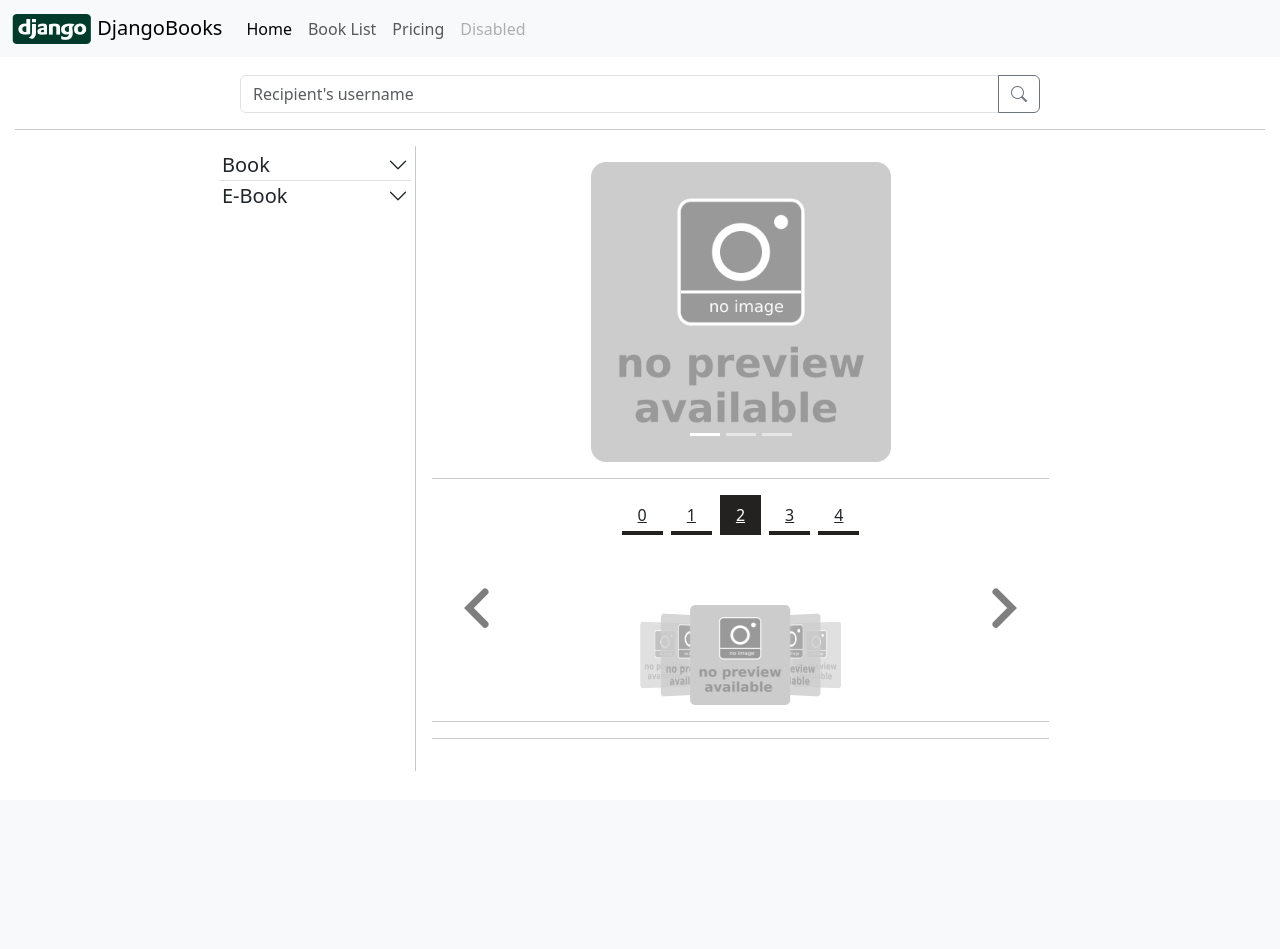
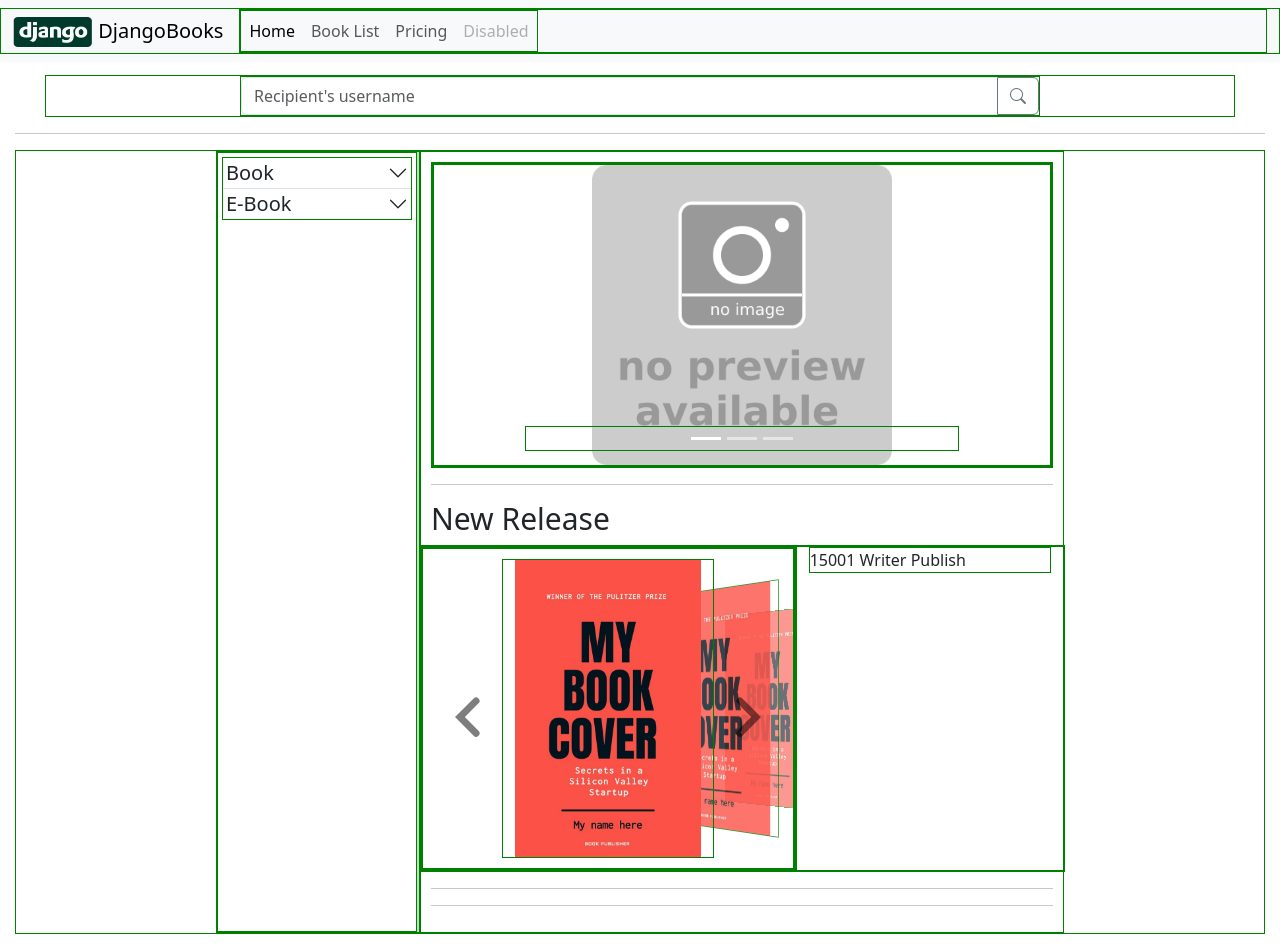
Before and after one commit to LeeSeungHyun9661/DjangoBooks, a Django app: page / in a window 1280 px wide. Before the commit the page ends 771 px from the top, so only its background shows below. Run offline with Django 4.2, Linux system fonts and the light colour scheme; some libraries are stand-ins or nearby versions.

Commit message:
carousel added

```diff
--- a/djangoProject/templates/mainpage.html
+++ b/djangoProject/templates/mainpage.html
@@ -53,7 +53,7 @@
 
 
 
-  <div class="main p-3">
+  <div class="main">
     {% comment %} 도서 할인 광고 {% endcomment %}
     <div id="carouselExampleInterval" class="carousel slide" data-bs-ride="carousel">
       <div class="carousel-indicators">
@@ -83,35 +83,58 @@
     </div>
     <hr>
     {% comment %} 새롭게 출시된 책 {% endcomment %}
+
+    <h3 class="new-release-title">New Release</h3>
+    <div class="row">
+      <div class="col-7 p-0">
         <div class="carousel-wheel">
           <div id="carousel">
             <ul class="flip-items">
-          <li>
-              <img src="{% static 'img/no_book_image.png' %}" style="width:100px;">
-          </li>
-          <li >
-            <img src="{% static 'img/no_book_image.png' %}" style="width:100px;">
-            </li>
-          <li>
-            <img src="{% static 'img/no_book_image.png' %}" style="width:100px;">
-          </li>
-          <li>
-            <img src="{% static 'img/no_book_image.png' %}" style="width:100px;">
-          </li>
-          <li>
-            <img src="{% static 'img/no_book_image.png' %}" style="width:100px;">
-          </li>
+              <li><img src="{% static 'img/book-img.jpg' %}" value="15001"></li>
+              <li><img src="{% static 'img/book-img.jpg' %}" value="15002"></li>
+              <li><img src="{% static 'img/book-img.jpg' %}" value="15003"></li>
+              <li><img src="{% static 'img/book-img.jpg' %}" value="15004"></li>
+              <li><img src="{% static 'img/book-img.jpg' %}" value="15005"></li>
+              <li><img src="{% static 'img/book-img.jpg' %}" value="15006"></li>
             </ul>
           </div>
           <script>
+            $(document).ready(function(){
+              change_info("15001");
+            });
+
+            // Flipster 초기화 및 함수 지정
             var carousel = $("#carousel").flipster({
               style: 'carousel',
               spacing: -0.5,
-            nav: true,
-            buttons:   true,
+              nav: false,
+              buttons: true,
+              autoplay: 5000,
+              loop:true,
+              start: 0,
+              onItemSwitch : function(current){
+                isbn = current.getElementsByTagName('img')[0].getAttribute("value");
+                change_info(isbn)
+              },
             });
+
+            // Flipster 변화에 따른 설명문 변경
+            function change_info(isbn){
+              info_title = document.querySelector("#carousel-info-title");
+              info_title.innerText =isbn;
+            }
           </script>
         </div>
+      </div>
+      <div class="col-5">
+        <div class="carousel-info">
+          <a id="carousel-info-title">Title</a>
+          <a id="carousel-info-writer">Writer</a>
+          <a id="carousel-info-publisher">Publish</a>
+        </div>
+      </div>
+    </div>
+
 
 
     <hr>
--- a/static/css/style.css
+++ b/static/css/style.css
@@ -40,20 +40,21 @@
     z-index: 100;
 }
 
+/* Custom CSS */
 body{
     text-align:center;
 }
 
 div{
-    /* border: 1px solid red; */
+    border: 1px solid green;
 }
 
 /* 도서 검색 */
 .search {
     display: flex;
     justify-content: center;
-    margin-right: 70px;
-    margin-left: 70px;
+    margin-right: 30px;
+    margin-left: 30px;
     .input-group{
         max-width: 800px;
     }
@@ -71,17 +72,18 @@ div{
     padding-left:200px;
     padding-right:200px;
     @media (max-width: 1200px) {
-        padding-left:100px;
-        padding-right:100px;
+        padding-left:50px;
+        padding-right:50px;
     }
     @media (max-width: 768px) {
         padding-left:3px;
         padding-right:3px;
     }
 
+    /* 도서 메뉴 */
     .books-menu{
         width: 200px;
-        @media (max-width: 768px) {width: 120px;}
+        @media (max-width: 768px) {width: 80px;}
     }
     .books-menu .accordion{
         .accordion-button{
@@ -93,24 +95,56 @@ div{
             text-align: center;
             position: relative;
             font-size: 20px;
-            @media (max-width: 768px) {font-size: 15px;}
+            @media (max-width: 768px) {font-size: 13px;}
         }
         .list-group .list-group-item{
-            padding:0.5;
+            padding: 5px;
             font-size: 15px;
-            @media (max-width: 768px) {font-size: 13px;}
+            @media (max-width: 768px) {font-size: 10px; padding: 2px;}
         }
     }
-}
+
     .main{
+        padding: 10px;
         width: auto;
         flex: 100%;
+        /* 도서 할인 광고 */
+        .carousel{
+            max-height: 400px;
+        }
+
         .carousel-item img{
             max-height: 300px;
             object-fit: contain;
 
             @media (max-width: 768px) {
-            max-height: 250px;
+                max-height: 150px;
+            }
+        }
+        /* 신간 도서 편집 */
+
+        .new-release-title{
+            font-size: 30px; @media (max-width: 768px) {font-size: 15px;}
+        }
+
+        .carousel-wheel{
+            #carousel{
+                padding:10px;
+                height: auto;
+            }
+            #carousel .flip-items{
+                height: auto;
+            }
+
+            #carousel .flip-items li img{
+                height: 297px;
+                width: 210px;
+                object-fit: contain;
+                @media (max-width: 768px) {
+                    height: 150px;
+                    width: 100px;
                 }
             }
         }
+    }
+}
```
Also changed, not shown: static/img/book-img.jpg (added). Lines whose indentation alone changed are shown as unchanged.
